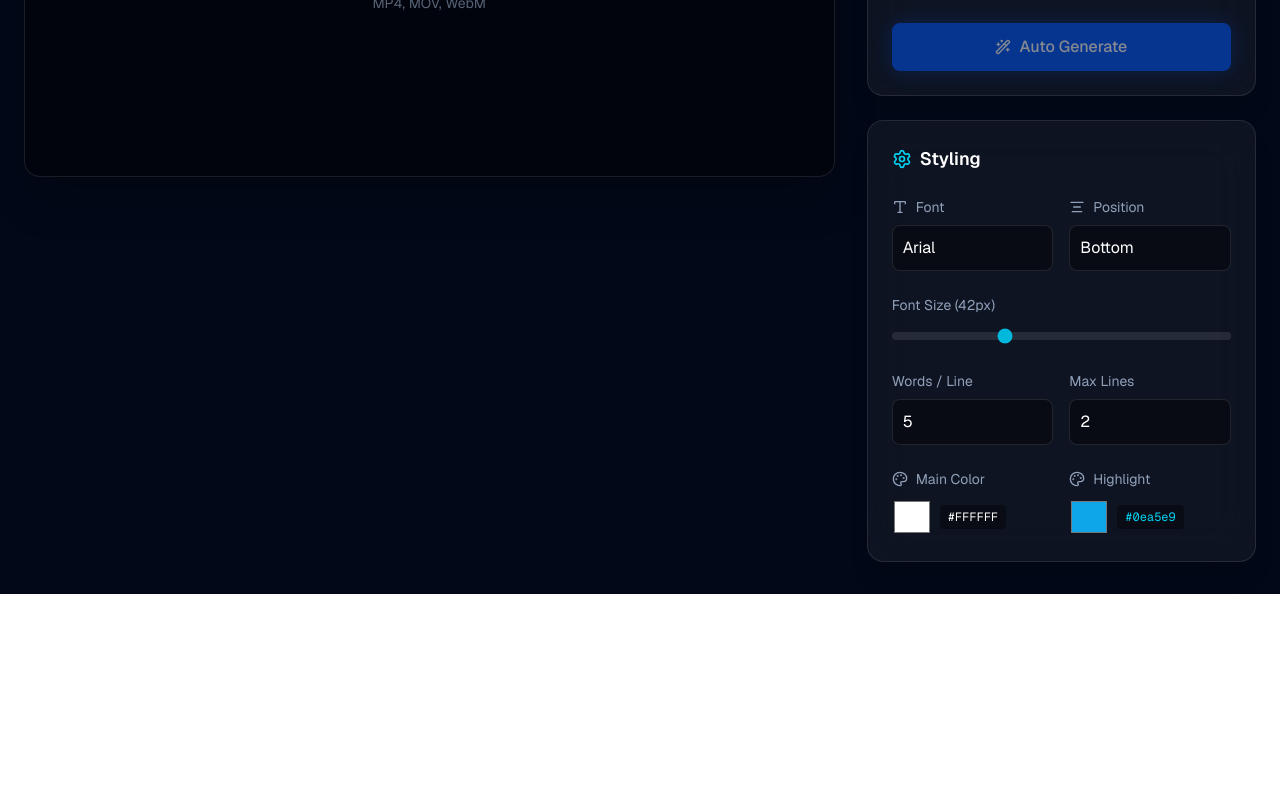
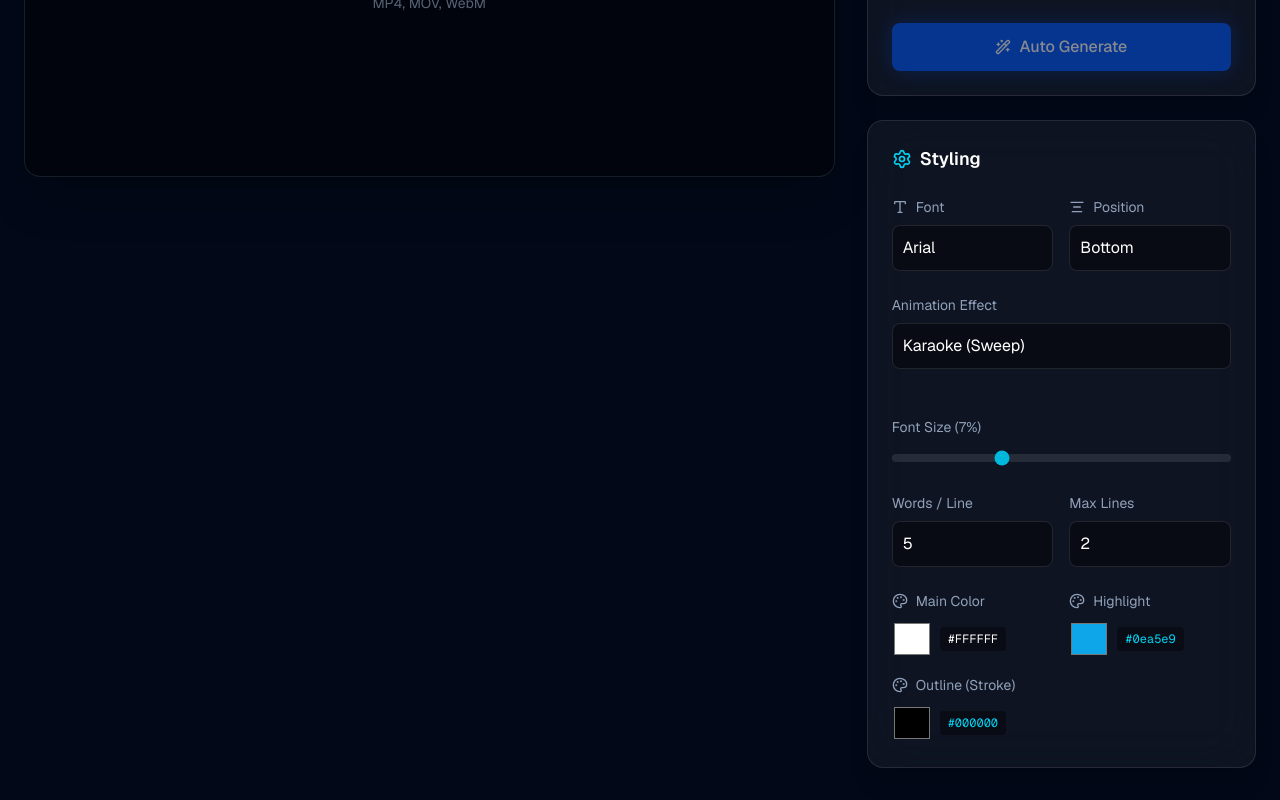
Before and after one commit to maxf8185/captionss, a Next.js app in the folder frontend/: page / in a window 1280 px wide. Shown: the part 376-1176 px from the top of the page. Before the commit the page ends 970 px from the top, so only its background shows below. Built offline with nearby package versions, Linux system fonts and the light colour scheme.

Commit message:
Add Outline Color, Animation Effects, and exact font size matching

```diff
--- a/frontend/src/app/page.tsx
+++ b/frontend/src/app/page.tsx
@@ -36,10 +36,12 @@ export default function Home() {
 
   const [styles, setStyles] = useState({
     font_name: "Arial",
-    font_size: 42,
+    font_size: 7, // Percentage of video height
     primary_color: "#FFFFFF",
     highlight_color: "#0ea5e9", // sky-500
+    outline_color: "#000000",
     position: "Bottom",
+    effect: "karaoke", // karaoke, highlight, reveal
     words_per_line: 5,
     max_lines: 2,
   });
@@ -317,9 +319,19 @@ export default function Home() {
                       justifyContent: "center",
                       paddingTop: styles.position === "Top" ? "10%" : "0",
                       paddingBottom: styles.position === "Bottom" ? "10%" : "0",
+                      containerType: "size", // Makes cqh relative to this container (which matches the video)
                     }}
                   >
-                    <div className="text-center w-full px-4" style={{ fontFamily: styles.font_name, fontSize: `${styles.font_size}px`, lineHeight: 1.2 }}>
+                    <div
+                      className="text-center w-full px-4"
+                      style={{
+                        fontFamily: styles.font_name,
+                        fontSize: `${styles.font_size}cqh`,
+                        lineHeight: 1.2,
+                        WebkitTextStroke: `0.06em ${styles.outline_color}`,
+                        textShadow: `0px 0.05em 0.3em rgba(0,0,0,0.8), 0px 0px 0.1em ${styles.outline_color}`
+                      }}
+                    >
                       {(() => {
                         // Implement backend screen splitting logic
                         const screens: any[][][] = [];
@@ -358,13 +370,27 @@ export default function Home() {
                           <div key={lineIndex}>
                             {line.map((w: any, wIndex: number) => {
                               const isActive = currentTime >= w.start && currentTime <= w.end;
+                              const isPast = currentTime > w.end;
+
+                              let color = styles.primary_color;
+                              let opacity = 1;
+
+                              if (styles.effect === "karaoke") {
+                                color = isActive || isPast ? styles.primary_color : styles.highlight_color;
+                              } else if (styles.effect === "highlight") {
+                                color = isActive ? styles.highlight_color : styles.primary_color;
+                              } else if (styles.effect === "reveal") {
+                                color = isActive ? styles.highlight_color : styles.primary_color;
+                                opacity = isActive || isPast ? 1 : 0;
+                              }
+
                               return (
                                 <span
                                   key={wIndex}
                                   style={{
-                                    color: isActive ? styles.highlight_color : styles.primary_color,
-                                    textShadow: "0px 2px 10px rgba(0,0,0,0.8), 0px 0px 4px rgba(0,0,0,1)",
-                                    transition: "color 0.15s ease"
+                                    color: color,
+                                    opacity: opacity,
+                                    transition: "color 0.15s ease, opacity 0.1s ease"
                                   }}
                                   className="inline-block mx-[0.1em] font-bold break-words"
                                 >
@@ -624,12 +650,25 @@ export default function Home() {
               </div>
 
               <div>
-                <label className="text-sm text-slate-400 mb-2 block">Font Size ({styles.font_size}px)</label>
+                <label className="text-sm text-slate-400 mb-2 block">Animation Effect</label>
+                <select
+                  value={styles.effect}
+                  onChange={(e) => setStyles({...styles, effect: e.target.value})}
+                  className="w-full bg-black/40 border border-white/10 rounded-lg p-2.5 text-white focus:outline-none focus:border-cyan-500 cursor-pointer appearance-none mb-6"
+                >
+                  <option value="karaoke">Karaoke (Sweep)</option>
+                  <option value="highlight">Highlight Active Word</option>
+                  <option value="reveal">Word Reveal (Pop in)</option>
+                </select>
+              </div>
+
+              <div>
+                <label className="text-sm text-slate-400 mb-2 block">Font Size ({styles.font_size}%)</label>
                 <input
                   type="range"
-                  min="16" max="96"
+                  min="1" max="20" step="0.5"
                   value={styles.font_size}
-                  onChange={(e) => setStyles({...styles, font_size: parseInt(e.target.value)})}
+                  onChange={(e) => setStyles({...styles, font_size: parseFloat(e.target.value)})}
                   className="w-full accent-cyan-500 h-2 bg-white/10 rounded-lg appearance-none cursor-pointer"
                 />
               </div>
@@ -680,6 +719,18 @@ export default function Home() {
                     <span className="text-xs font-mono text-cyan-400 bg-black/40 px-2 py-1 rounded">{styles.highlight_color}</span>
                   </div>
                 </div>
+                <div>
+                  <label className="text-sm text-slate-400 mb-2 flex items-center gap-2"><Palette className="w-4 h-4"/> Outline (Stroke)</label>
+                  <div className="flex gap-2 items-center">
+                    <input
+                      type="color"
+                      value={styles.outline_color}
+                      onChange={(e) => setStyles({...styles, outline_color: e.target.value})}
+                      className="w-10 h-10 rounded cursor-pointer bg-transparent border-0 p-0"
+                    />
+                    <span className="text-xs font-mono text-cyan-400 bg-black/40 px-2 py-1 rounded">{styles.outline_color}</span>
+                  </div>
+                </div>
               </div>
             </div>
           </div>
```
Also changed, not shown: 1 other file (tests, documents, lock files or other folders).
